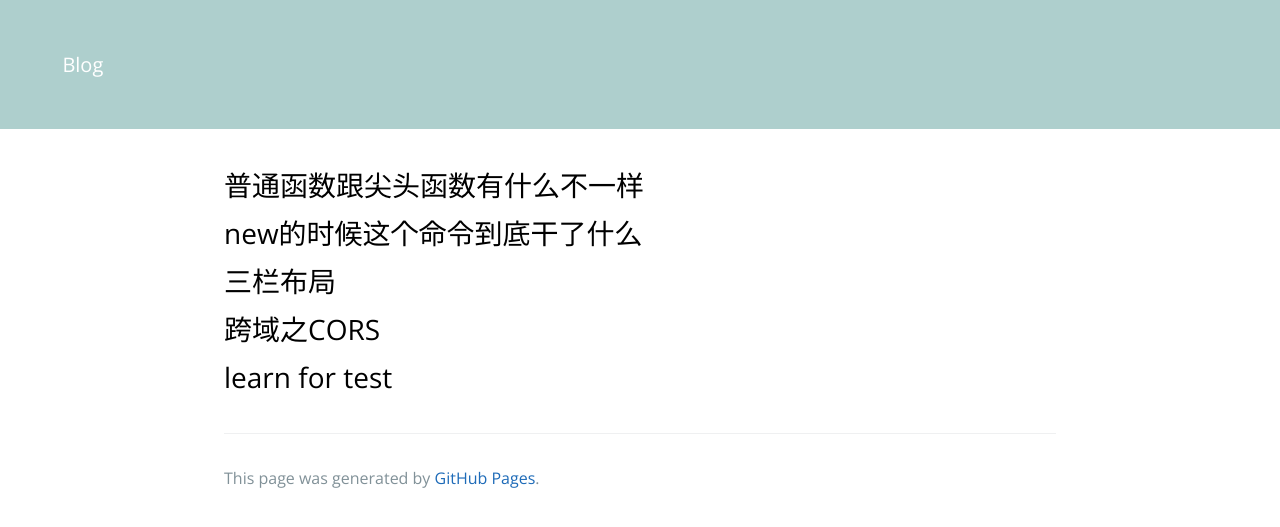
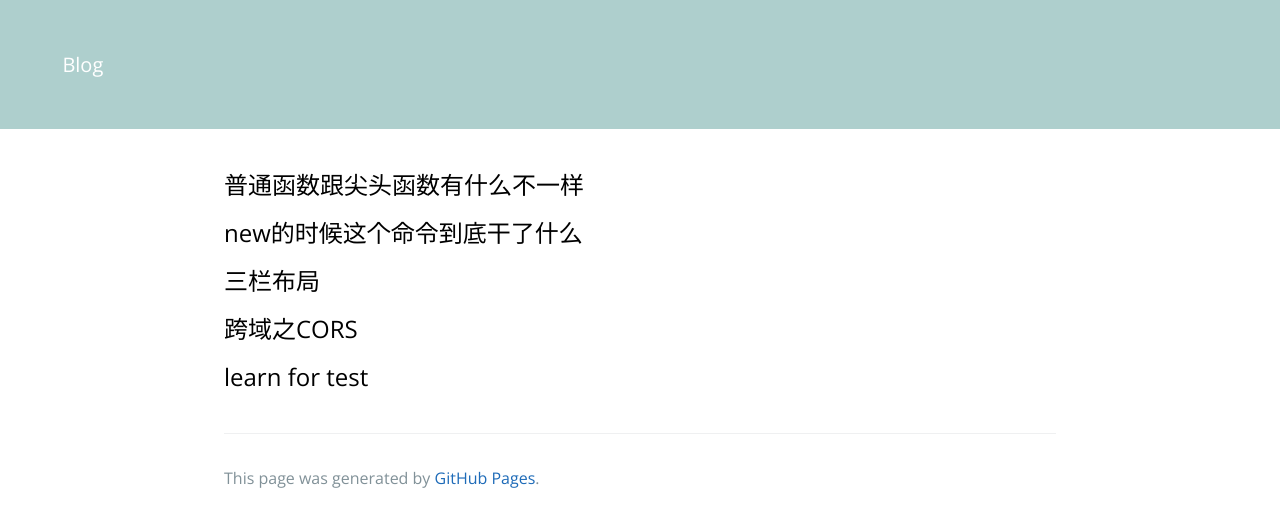
Before and after one commit to display-b/display-b.github.io, a Jekyll site: the page built from blog/index.html, in a window 1280 px wide. Shown: the top 527 px of the page. Built offline with Jekyll 4.4.1, drawn with Linux system fonts in a browser that asks for light colours.

Commit message:
调整下样式

```diff
--- a/assets/css/style.scss
+++ b/assets/css/style.scss
@@ -38,7 +38,7 @@
 
 	a{
 		color: #000000;
-		font-size: 28px;
+		font-size: 24px;
 		text-decoration:none;
 	}
 
```
